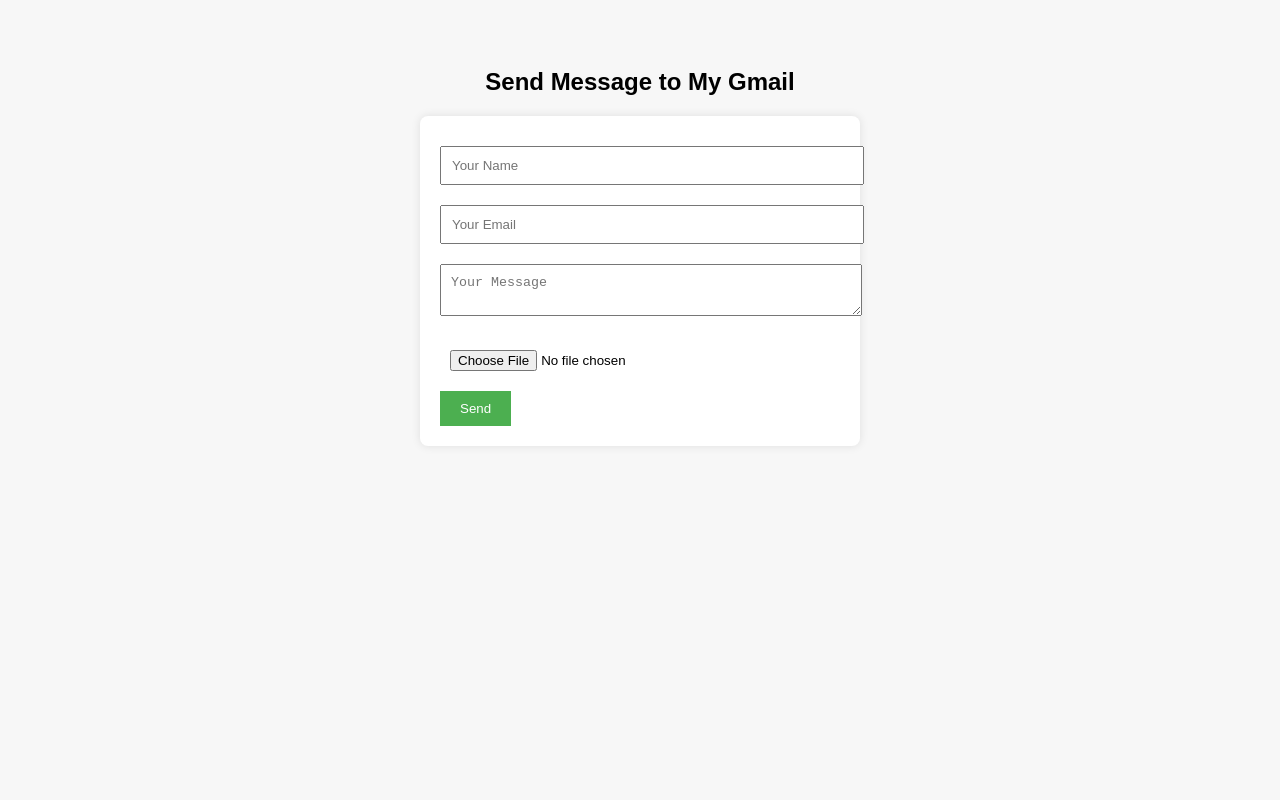
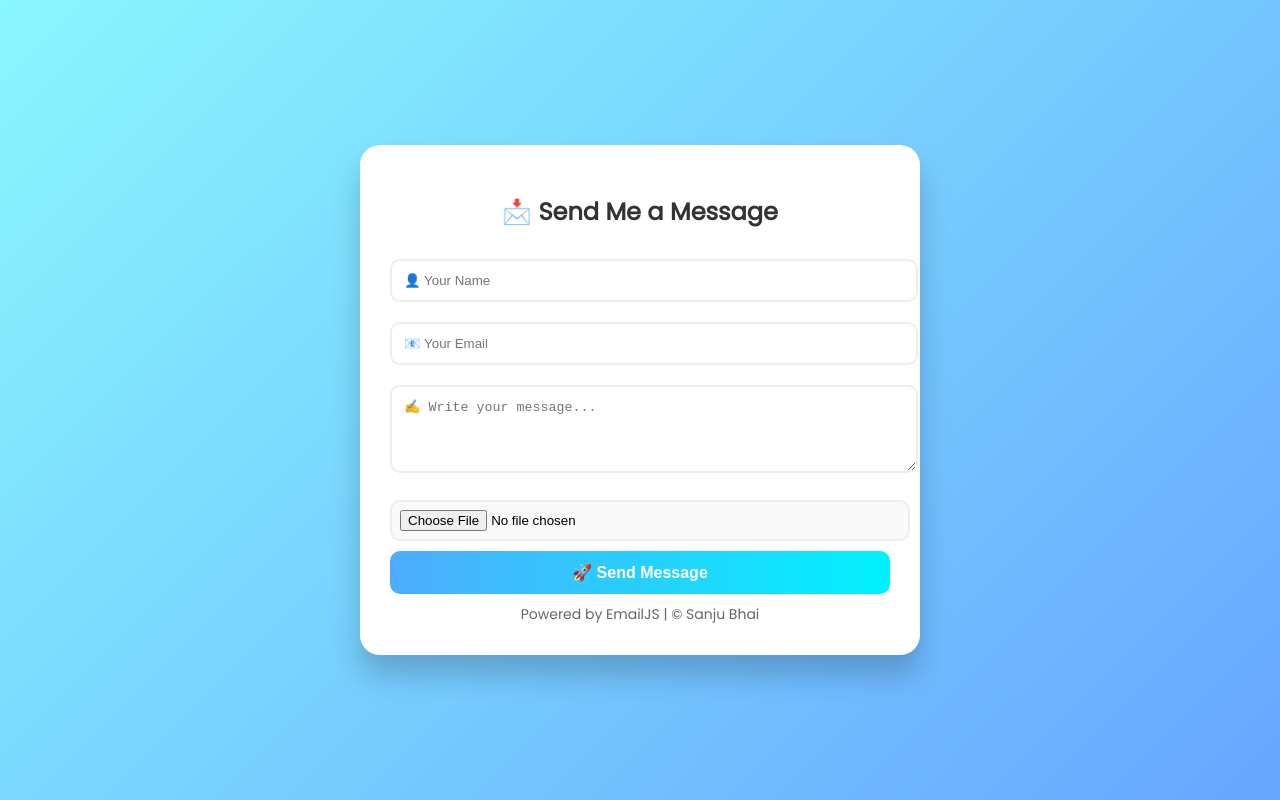
Before and after one commit to Sanju-Sushil/sent-to-id, a plain HTML site: page index.html in a window 1280 px wide. Drawn offline with Linux system fonts and the light colour scheme.

Commit message:
Update index.html

```diff
--- a/index.html
+++ b/index.html
@@ -3,66 +3,123 @@
 <head>
   <meta charset="UTF-8" />
   <meta name="viewport" content="width=device-width, initial-scale=1.0"/>
-  <title>Message to My ID</title>
+  <title>💌 Message Me</title>
   <script src="https://cdn.jsdelivr.net/npm/emailjs-com@2.6.4/dist/email.min.js"></script>
+  <link href="https://fonts.googleapis.com/css2?family=Poppins&display=swap" rel="stylesheet">
   <style>
     body {
-      font-family: Arial, sans-serif;
-      background: #f7f7f7;
-      padding: 40px;
+      margin: 0;
+      font-family: 'Poppins', sans-serif;
+      background: linear-gradient(135deg, #89f7fe, #66a6ff);
+      display: flex;
+      justify-content: center;
+      align-items: center;
+      height: 100vh;
+      overflow: hidden;
     }
-    form {
+
+    .container {
       background: white;
-      padding: 20px;
-      max-width: 400px;
-      margin: auto;
-      border-radius: 8px;
-      box-shadow: 0 0 10px rgba(0,0,0,0.1);
+      padding: 30px;
+      border-radius: 20px;
+      box-shadow: 0 20px 30px rgba(0, 0, 0, 0.2);
+      width: 90%;
+      max-width: 500px;
+      animation: fadeIn 1s ease-in-out;
     }
+
+    @keyframes fadeIn {
+      0% { opacity: 0; transform: translateY(30px); }
+      100% { opacity: 1; transform: translateY(0); }
+    }
+
+    h2 {
+      text-align: center;
+      color: #333;
+      margin-bottom: 20px;
+    }
+
     input, textarea {
       width: 100%;
-      padding: 10px;
+      padding: 12px;
       margin: 10px 0;
+      border: 2px solid #eee;
+      border-radius: 10px;
+      transition: 0.3s;
+      outline: none;
     }
+
+    input:focus, textarea:focus {
+      border-color: #66a6ff;
+      box-shadow: 0 0 10px #66a6ff50;
+    }
+
+    input[type="file"] {
+      background: #f9f9f9;
+      padding: 8px;
+    }
+
     button {
-      padding: 10px 20px;
-      background: #4caf50;
+      width: 100%;
+      padding: 12px;
+      background: linear-gradient(to right, #4facfe, #00f2fe);
       color: white;
       border: none;
+      border-radius: 10px;
+      font-weight: bold;
+      font-size: 16px;
+      transition: 0.3s ease;
       cursor: pointer;
+    }
+
+    button:hover {
+      transform: scale(1.05);
+      box-shadow: 0 5px 20px rgba(0,0,0,0.2);
+    }
+
+    .footer {
+      text-align: center;
+      margin-top: 10px;
+      font-size: 14px;
+      color: #666;
+    }
+
+    @media (max-width: 480px) {
+      .container {
+        padding: 20px;
+      }
+
+      h2 {
+        font-size: 22px;
+      }
     }
   </style>
 </head>
 <body>
 
-<h2 style="text-align:center">Send Message to My Gmail</h2>
-
-<form id="contact-form">
-  <input type="text" name="from_name" placeholder="Your Name" required />
-  <input type="email" name="reply_to" placeholder="Your Email" required />
-  <textarea name="message" placeholder="Your Message" required></textarea>
-  <input type="file" name="attachment" />
-  <button type="submit">Send</button>
-</form>
+<div class="container">
+  <h2>📩 Send Me a Message</h2>
+  <form id="contact-form">
+    <input type="text" name="from_name" placeholder="👤 Your Name" required />
+    <input type="email" name="reply_to" placeholder="📧 Your Email" required />
+    <textarea name="message" rows="4" placeholder="✍️ Write your message..." required></textarea>
+    <input type="file" name="attachment" />
+    <button type="submit">🚀 Send Message</button>
+  </form>
+  <div class="footer">Powered by EmailJS | © Sanju Bhai</div>
+</div>
 
 <script>
-  emailjs.init("YOUR_PUBLIC_KEY"); // Replace with your EmailJS public key
+  emailjs.init("YOUR_PUBLIC_KEY"); // Replace with your EmailJS Public Key
 
   document.getElementById("contact-form").addEventListener("submit", function(e) {
     e.preventDefault();
-    const fileInput = document.querySelector('input[type="file"]');
-    const file = fileInput.files[0];
-
-    const formData = new FormData(this);
-    if (file) {
-      formData.append('attachment', file);
-    }
 
     emailjs.sendForm("YOUR_SERVICE_ID", "YOUR_TEMPLATE_ID", this)
       .then(function(response) {
-        alert("Message sent successfully!");
+        alert("✅ Message sent successfully!");
       }, function(error) {
-        alert("FAILED: " + JSON.stringify(error));
+        alert("❌ Failed to send: " + JSON.stringify(error));
       });
   });
 </script>
```
